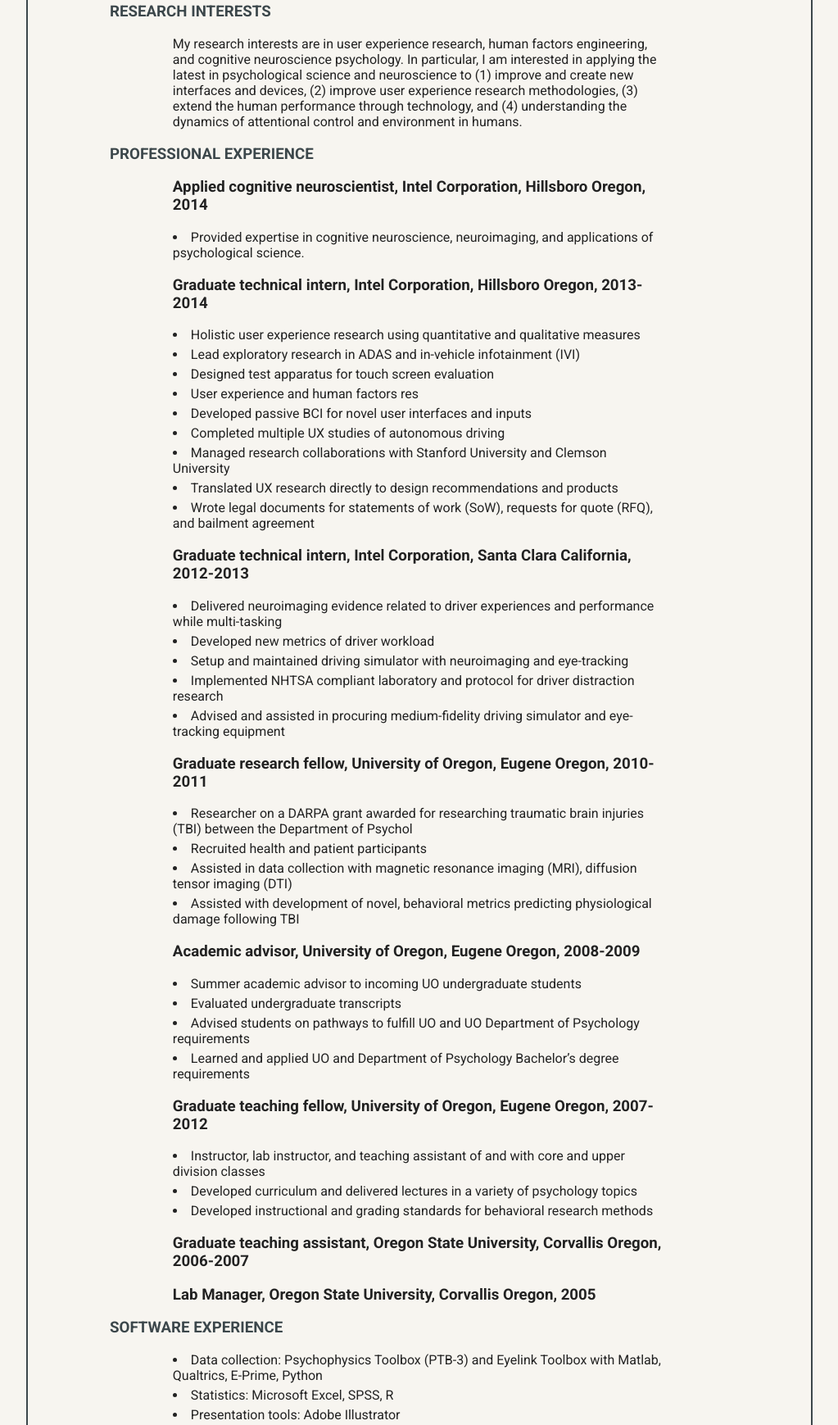
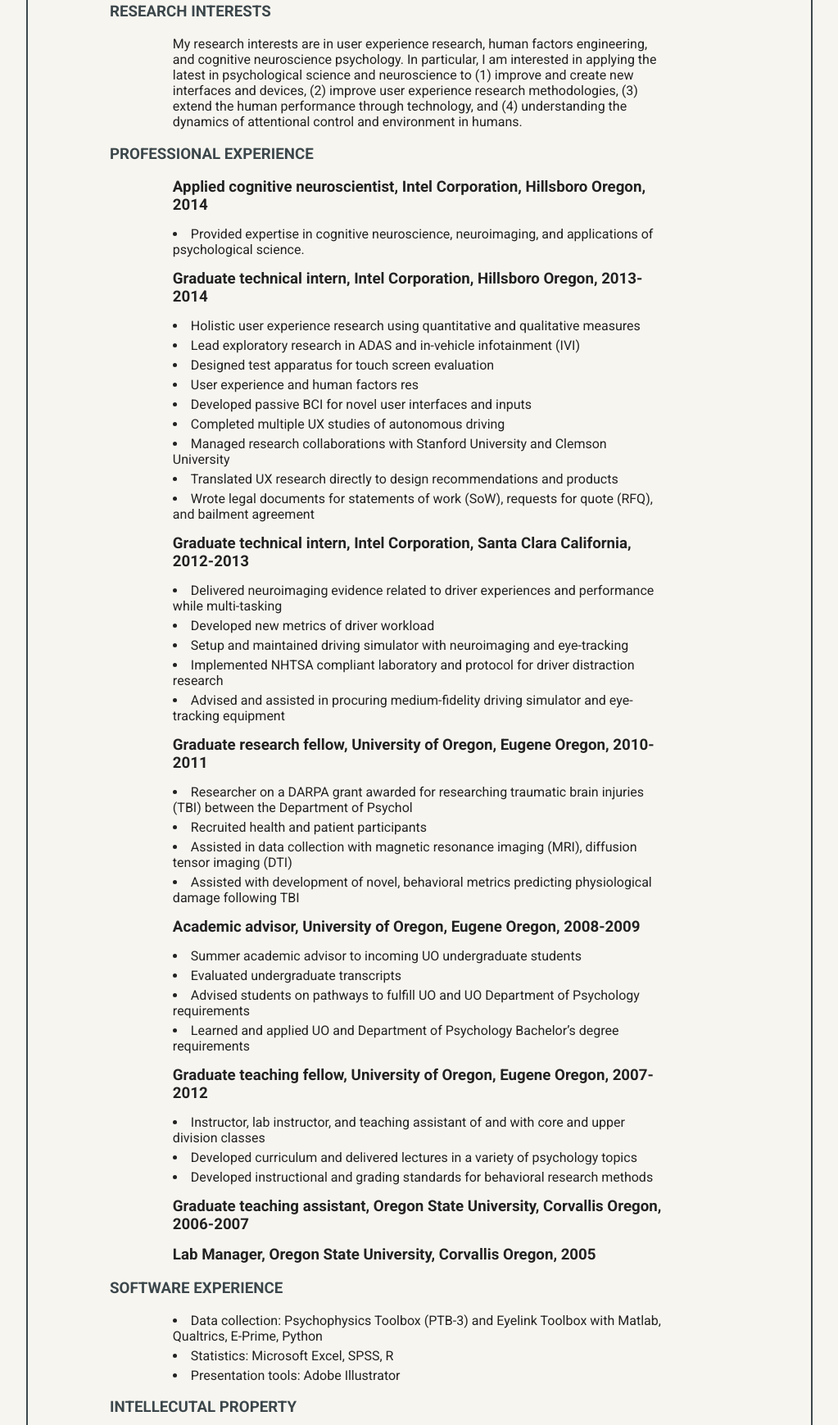
Before and after one commit to Hughes064/davids_portfolio, a plain HTML site: page cv.html in a window 1280 px wide. Shown: the part 810-2549 px from the top of the page at 82% size, without its empty margins (128-1151 px from the left). Drawn offline with Linux system fonts and the light colour scheme; a web font is replaced by a local one.

Commit message:
Fixed a few HTML errors

```diff
--- a/cv.html
+++ b/cv.html
@@ -52,14 +52,16 @@
 		<div class="pro-exp">
 			<h3 class="cv-headline">PROFESSIONAL EXPERIENCE
 			</h3>
+			<h3 class="sub-headline">Applied cognitive neuroscientist, Intel Corporation, Hillsboro Oregon, 2014</h3>
 			<ul class="prof-exp-list">
-				<h3>Applied cognitive neuroscientist, Intel Corporation, Hillsboro Oregon, 2014</h3>
 				<li>
 				Provided expertise in cognitive neuroscience, neuroimaging, and applications of psychological science.
 				</li>
-				<h3>
+			</ul>
+			<h3 class="sub-headline">
 				Graduate technical intern, Intel Corporation, Hillsboro Oregon, 2013-2014
 			</h3>
+			<ul class="prof-exp-list">
 				<li>Holistic user experience research using quantitative and qualitative measures</li>
 				<li>Lead exploratory research in ADAS and in-vehicle infotainment (IVI)</li>
 				<li>Designed test apparatus for touch screen evaluation</li>
@@ -69,23 +71,29 @@
 				<li>Managed research collaborations with Stanford University and Clemson University</li>
 				<li>Translated UX research directly to design recommendations and products</li>
 				<li>Wrote legal documents for statements of work (SoW), requests for quote (RFQ), and bailment agreement</li>
-				<h3>Graduate technical intern, Intel Corporation, Santa Clara California, 2012-2013
+			</ul>
+			<h3 class="sub-headline">Graduate technical intern, Intel Corporation, Santa Clara California, 2012-2013
 			</h3>
+			<ul class="prof-exp-list">
 				<li>Delivered neuroimaging evidence related to driver experiences and performance while multi-tasking</li>
 				<li>Developed new metrics of driver workload
 				</li>
 				<li>Setup and maintained driving simulator with neuroimaging and eye-tracking</li>
 				<li>Implemented NHTSA compliant laboratory and protocol for driver distraction research</li>
 				<li>Advised and assisted in procuring medium-fidelity driving simulator and eye-tracking equipment</li>
-				<h3>Graduate research fellow, University of Oregon, Eugene Oregon, 2010-2011
+			</ul>
+			<h3 class="sub-headline">Graduate research fellow, University of Oregon, Eugene Oregon, 2010-2011
 			</h3>
+			<ul class="prof-exp-list">
 				<li>Researcher on a DARPA grant awarded for researching traumatic brain injuries (TBI) between the Department of Psychol</li>
 				<li>Recruited health and patient participants</li>
 				<li>Assisted in data collection with magnetic resonance imaging (MRI), diffusion tensor imaging (DTI)</li>
 				<li>Assisted with development of novel, behavioral metrics predicting physiological damage following TBI
 				</li>
-				<h3>Academic advisor, University of Oregon, Eugene Oregon, 2008-2009
+			</ul>
+			<h3 class="sub-headline">Academic advisor, University of Oregon, Eugene Oregon, 2008-2009
 			</h3>
+			<ul class="prof-exp-list">
 				<li>Summer academic advisor to incoming UO undergraduate students</li>
 				<li>Evaluated undergraduate transcripts
 				</li>
@@ -93,19 +101,21 @@
 				</li>
 				<li>Learned and applied UO and Department of Psychology Bachelor’s degree requirements
 				</li>
-				<h3>Graduate teaching fellow, University of Oregon, Eugene Oregon, 2007-2012
+			</ul>
+				<h3 class="sub-headline">Graduate teaching fellow, University of Oregon, Eugene Oregon, 2007-2012
 				</h3>
+				<ul class="prof-exp-list">
 					<li>Instructor, lab instructor, and teaching assistant of and with core and upper division classes
 					</li>
 					<li>Developed curriculum and delivered lectures in a variety of psychology topics
 					</li>
 					<li>Developed instructional and grading standards for behavioral research methods
 					</li>
-				<h3>Graduate teaching assistant, Oregon State University, Corvallis Oregon, 2006-2007
+				</ul>
+				<h3 class="sub-headline">Graduate teaching assistant, Oregon State University, Corvallis Oregon, 2006-2007
 				</h3>
-				<h3>Lab Manager, Oregon State University, Corvallis Oregon, 2005
+				<h3 class="sub-headline">Lab Manager, Oregon State University, Corvallis Oregon, 2005
 				</h3>
-			</ul>
 		</div>
 		<div class="software-exp">
 			<h3 class="cv-headline">
@@ -177,8 +187,7 @@
 					Evidence from Flanker Compatibility Effects.  <span class="italics">Psychonomic Bulletin & Review.</span>
 				</li>
 				<li>
-					Lien, M.-C., Ruthruff, E., <span class="bold">& Kuhns, D.</span> (2006).  On the difficulty of task switching: Assessing the role of task-set inhibition.  <class="bold">Psychonomic Bulletin & Review. 13</span>, 530–535.
-					</a>
+					Lien, M.-C., Ruthruff, E., <span class="bold">& Kuhns, D.</span> (2006).  On the difficulty of task switching: Assessing the role of task-set inhibition.<span class="italics">Psychonomic Bulletin & Review. 13</span>, 530–535.
 				</li>
 			</ul>
 		</div>
@@ -212,17 +221,17 @@
 			<h3 class="cv-headline">
 				TEACHING
 			</h3>
+			<h3 class="sub-headline">Instructor of record</h3>
 			<ul class="prof-exp-list">
-				<h3>Instructor of record
-				</h3>
 				<li>Behavioral Research Methods: University of Oregon
 				</li>
 				<li>Sensation and Perception: University of Oregon
 				</li>
 				<li>Introductory Psychology, “Mind and Brain”: University of Oregon
 				</li>
-				<h3>Lab Instructor
-				</h3>
+			</ul>
+				<h3 class="sub-headline">Lab Instructor</h3>
+				<ul class="prof-exp-list">
 					<li>Behavioral Research Methods: Oregon State University,
 					</li>
 					<li>Behavioral Research Methods: University of Oregon
--- a/styles.css
+++ b/styles.css
@@ -206,7 +206,8 @@ h1.headline a {
 
 h3.project-name {
   text-transform: uppercase;
-  margin-top: 0px;
+  width: 80%;
+  margin: 0 auto;
 }
 
 div.publications {
@@ -266,11 +267,15 @@ div.cv-pub ul.prof-exp-list li, div.cv-pres ul.prof-exp-list li {
   list-style-type: none;
 }
 
-ul.prof-exp-list {
+ul.prof-exp-list, h3.sub-headline {
   text-align: left;
   width: 63%;
   margin: 0 auto;
   padding: 0;
+}
+
+h3.sub-headline {
+  margin: 15px auto;
 }
 
 li.list-item {
```
Also changed, not shown: portfolio.html (+6 -6 lines). Lines whose indentation alone changed are shown as unchanged.
